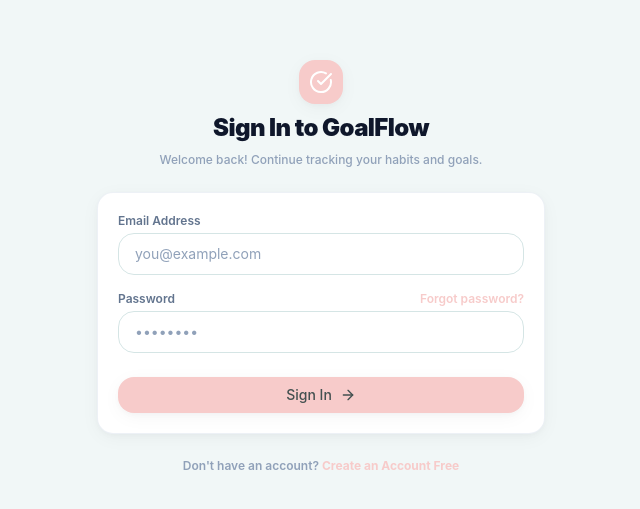
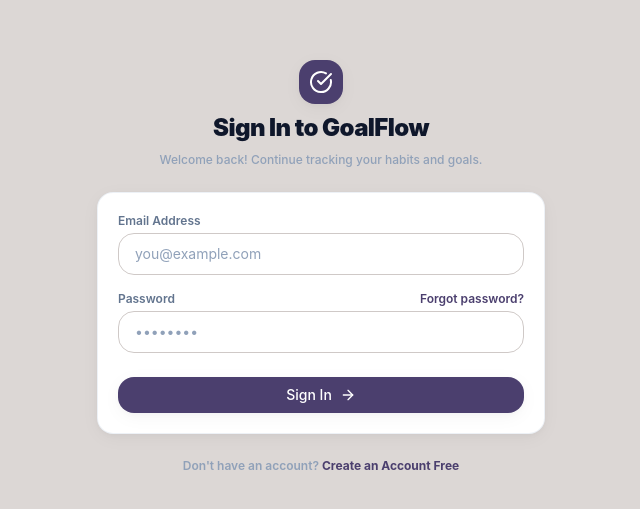
Before and after one commit to dakshsoni1005/goal-tracker, a React (Vite) app in the folder frontend/: page /login in a window 1280 px wide. Shown: the part 133-642 px from the top of the page, without its empty margins (319-959 px from the left). Built offline with nearby package versions, Linux system fonts and the light colour scheme.

Commit message:
style: apply new deep purple color theme to frontend

```diff
--- a/frontend/src/components/ui/Button.jsx
+++ b/frontend/src/components/ui/Button.jsx
@@ -15,8 +15,8 @@ const Button = ({
   const baseStyles = 'inline-flex items-center justify-center font-medium rounded-2xl transition-all focus:outline-none focus:ring-2 focus:ring-offset-2 disabled:opacity-50 disabled:pointer-events-none';
 
   const variants = {
-    primary: 'bg-primary hover:bg-primary-dark text-slate-850 font-bold focus:ring-primary shadow-soft',
-    secondary: 'bg-secondary hover:bg-secondary-dark text-slate-850 font-bold focus:ring-secondary shadow-soft',
+    primary: 'bg-primary hover:bg-primary-dark text-white font-bold focus:ring-primary shadow-soft',
+    secondary: 'bg-secondary hover:bg-secondary-dark text-white font-bold focus:ring-secondary shadow-soft',
     success: 'bg-success hover:bg-success-dark text-white focus:ring-success shadow-soft',
     warning: 'bg-warning hover:bg-warning-dark text-white focus:ring-warning shadow-soft',
     danger: 'bg-danger hover:bg-danger-dark text-white focus:ring-danger shadow-soft',
--- a/frontend/src/styles/index.css
+++ b/frontend/src/styles/index.css
@@ -1,13 +1,13 @@
 @import "tailwindcss";
 
 @theme {
-  --color-primary: #F7CBCA; /* Accent Pink (10%) */
-  --color-primary-dark: #E3B4B3;
-  --color-primary-light: #FCE8E7;
+  --color-primary: #4B3F6E; /* Primary Accent (10%) - Deep Purple */
+  --color-primary-dark: #372E54;
+  --color-primary-light: #6C5F8D;
 
-  --color-secondary: #B3D3D3; /* Accent Sage/Teal */
-  --color-secondary-dark: #8FBFBF;
-  --color-secondary-light: #D5EBEB;
+  --color-secondary: #6C5F8D; /* Secondary Accent - Medium Indigo-Purple */
+  --color-secondary-dark: #554A70;
+  --color-secondary-light: #9C8CB9;
 
   --color-success: #10B981;
   --color-success-dark: #059669;
@@ -22,15 +22,15 @@
   --color-danger-light: #F87171;
 
   /* 60% Dominant Background Tones */
-  --color-slateBg-light: #F1F7F7;
-  --color-slateBg-dark: #1A2323;
+  --color-slateBg-light: #DCD7D5; /* Soft Warm Gray */
+  --color-slateBg-dark: #1B1726;  /* Deep Violet-Slate */
 
-  /* 30% Secondary Card & Structural Tones */
+  /* 30% Card & Boundary Tones */
   --color-cardBg-light: #FFFFFF;
-  --color-cardBg-dark: #242E2E;
+  --color-cardBg-dark: #262033;
 
-  --color-borderCol-light: #D5E5E5;
-  --color-borderCol-dark: #2E3B3B;
+  --color-borderCol-light: #CFC9C7; /* Soft boundary */
+  --color-borderCol-dark: #372E44;
 
   --radius-2xl: 16px;
 
@@ -41,7 +41,7 @@
 @layer base {
   body {
     background-color: var(--color-slateBg-light);
-    color: #435050; /* Charcoal sage text color for 30% ratio */
+    color: #4B3F6E; /* 30% Text tone - Deep Purple */
     font-family: 'Inter', 'system-ui', sans-serif;
     transition-property: color, background-color;
     transition-duration: 200ms;
@@ -49,7 +49,7 @@
 
   body.dark {
     background-color: var(--color-slateBg-dark);
-    color: #D2DFDF;
+    color: #DCD7D5;
   }
 }
 
--- a/frontend/tailwind.config.js
+++ b/frontend/tailwind.config.js
@@ -9,14 +9,14 @@ export default {
     extend: {
       colors: {
         primary: {
-          DEFAULT: '#F7CBCA', // Pink accent (10%)
-          dark: '#E3B4B3',
-          light: '#FCE8E7',
+          DEFAULT: '#4B3F6E', // Deep purple accent (10%)
+          dark: '#372E54',
+          light: '#6C5F8D',
         },
         secondary: {
-          DEFAULT: '#B3D3D3', // Sage accent
-          dark: '#8FBFBF',
-          light: '#D5EBEB',
+          DEFAULT: '#6C5F8D', // Medium purple
+          dark: '#554A70',
+          light: '#9C8CB9',
         },
         success: {
           DEFAULT: '#10B981',
@@ -34,16 +34,16 @@ export default {
           light: '#F87171',
         },
         slateBg: {
-          light: '#F1F7F7', // Dominant background (60%)
-          dark: '#1A2323',
+          light: '#DCD7D5', // Dominant background (60%)
+          dark: '#1B1726',
         },
         cardBg: {
           light: '#FFFFFF', // Secondary structures (30%)
-          dark: '#242E2E',
+          dark: '#262033',
         },
         borderCol: {
-          light: '#D5E5E5',
-          dark: '#2E3B3B',
+          light: '#CFC9C7',
+          dark: '#372E44',
         }
       },
       borderRadius: {
```
